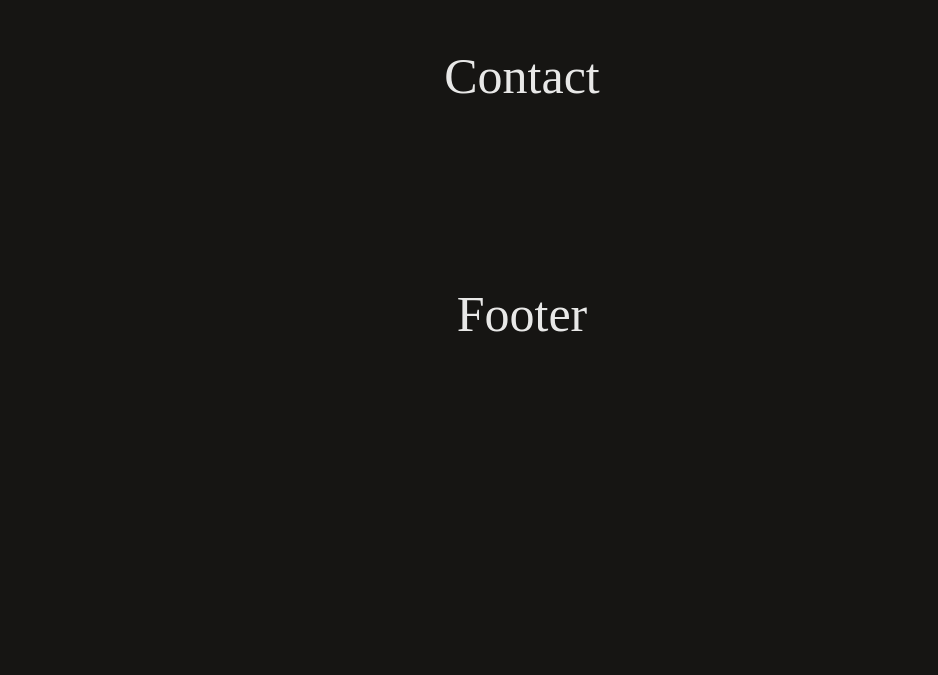
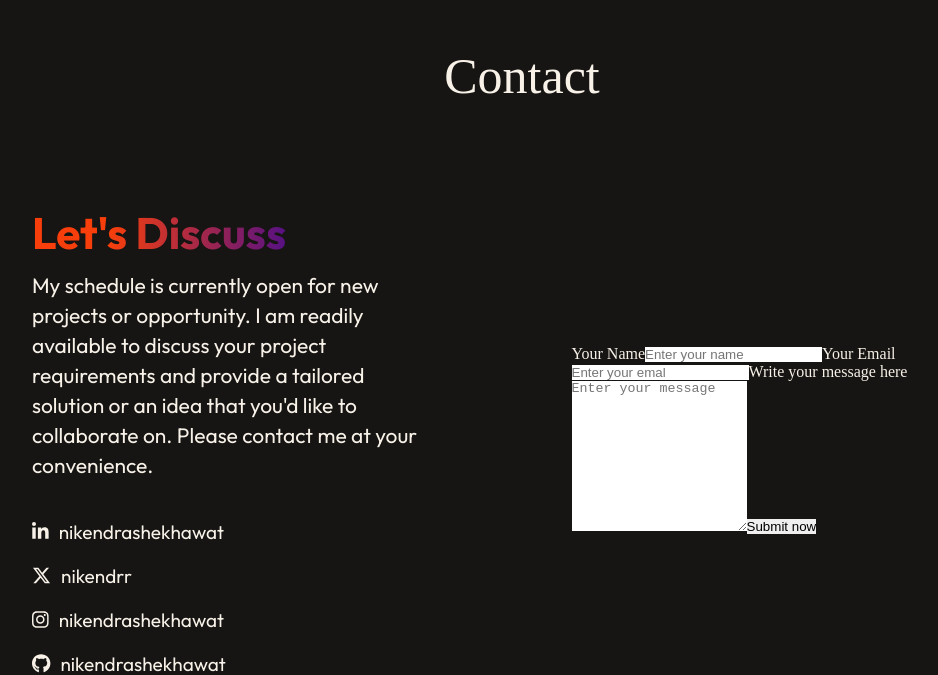
Before and after one commit to nikendrashekhawat/portfolio, a React (Vite) app: page / in a window 1280 px wide. Shown: the part 5325-6000 px from the top of the page, without its empty margins (118-1056 px from the left). Before the commit the page ends 5748 px from the top, so only its background shows below. Built offline with nearby package versions, Linux system fonts and the light colour scheme.

Commit message:
developed contact-left section

```diff
--- a/src/components/contact/Contact.css
+++ b/src/components/contact/Contact.css
@@ -1,18 +1,64 @@
 .contact {
-    margin: 50px 170px;
+    margin: 0px;
+    padding: 150px;
     display: flex;
     align-items: center;
     flex-direction: column;
-    color: white;
-    gap: 50px;
-    opacity: 0.9;
-    padding: 50px;
+    justify-content: center;
+    gap: 100px;
+    padding-top: 100px;
 }
-
 .contact h1{
     position: relative;
     font-size: 50px;
     font-weight: 500;
-    text-align: center;
+}
+.contact-section{
+    display: flex;
+    align-items: center;
+    flex-direction: row;
+    gap: 150px;
+}
+.contact-left{
+    display: flex;
+    align-items: left;
+    flex-direction: column;
+    font-family: 'outfit', sans-serif;
+    gap: 10px;
+}
+.contact-left h2 span{
+    font-size: 44px;
+    background: linear-gradient(90deg, #f83f0b 30%, #571183 100%);
+    background-clip: text;
+    -webkit-background-clip: text;
+    -webkit-text-fill-color: transparent;
+}
+.contact-left .contact-para{
     padding-bottom: 30px;
+    font-size: 21px;
+    line-height: 30px;
+    max-width: 800px;
 }
+.contact-left .contact-methods{
+    display: flex;
+    flex-direction: column;
+    gap: 20px;
+}
+.contact-method-social{
+    display: flex;
+    flex-direction: row;
+    font-size: 19px;
+    gap: 10px;
+}
+.contact-method-social a {
+    text-decoration: none;
+    color: #f7f1e8;
+}
+.contact-icon{
+    cursor: pointer;
+    transition: transform 0.3s ease, color 0.3s ease;
+}
+.contact-icon:hover {
+    transform: scale(1.1);
+    color: #e73604;
+}
--- a/src/components/contact/Contact.jsx
+++ b/src/components/contact/Contact.jsx
@@ -1,10 +1,52 @@
 import React from 'react'
+import { FontAwesomeIcon } from '@fortawesome/react-fontawesome'
+import { faGithub, faLinkedinIn, faInstagram, faXTwitter } from '@fortawesome/free-brands-svg-icons'
 import './Contact.css'
 
 const Contact = () => {
   return (
     <div className='contact'>
         <h1>Contact</h1>
+        <div className="contact-section">
+          <div className="contact-left">
+            <h2><span>Let's Discuss</span></h2>
+            <p className='contact-para'>My schedule is currently open for new projects or opportunity. I am readily available
+              to discuss your project requirements and provide a tailored solution or an idea that you'd like to collaborate on.
+              Please contact me at your convenience.
+            </p>
+            <div className="contact-methods">
+              <div className="contact-method-social">
+                <a href="https://www.linkedin.com/in/nikendrashekhawat/"><FontAwesomeIcon className='contact-icon' icon={faLinkedinIn} aria-hidden="true"/></a>
+                <a href="https://www.linkedin.com/in/nikendrashekhawat/"><p>nikendrashekhawat</p></a>
+              </div>
+              <div className="contact-method-social">
+                <a href="https://www.x.com/nikendrr"><FontAwesomeIcon className='contact-icon' icon={faXTwitter} /> </a>
+                <a href="https://www.x.com/nikendrr"><p>nikendrr</p> </a>
+              </div>
+              <div className="contact-method-social">
+                <a href="https://www.instagram.com/nikendrashekhawat"><FontAwesomeIcon className='contact-icon' icon={faInstagram} /> </a>
+                <a href="https://www.instagram.com/nikendrashekhawat"><p>nikendrashekhawat</p> </a>
+              </div>
+              <div className="contact-method-social">
+                <a href="https://www.github.com/nikendrashekhawat"><FontAwesomeIcon className='contact-icon' icon={faGithub} /></a>
+                <a href="https://www.github.com/nikendrashekhawat"><p>nikendrashekhawat</p></a>
+              </div>
+            </div>
+          </div>
+          <div className="contact-right">
+            <form action="" className="contact-form">
+            <label htmlFor="">Your Name</label>
+            <input type="text" name="name" id="name" placeholder='Enter your name'/>
+            <label htmlFor="">Your Email</label>
+            <input type="email" name="email" id="email" placeholder='Enter your emal'/>
+            <label htmlFor="">Write your message here</label>
+            <textarea name="message" id="message" rows="10" placeholder="Enter your message"></textarea>
+            <button type="submit" className='contact-submit'>Submit now</button>
+            </form>
+
+          </div>
+
+        </div>
     </div>
   )
 }
```
